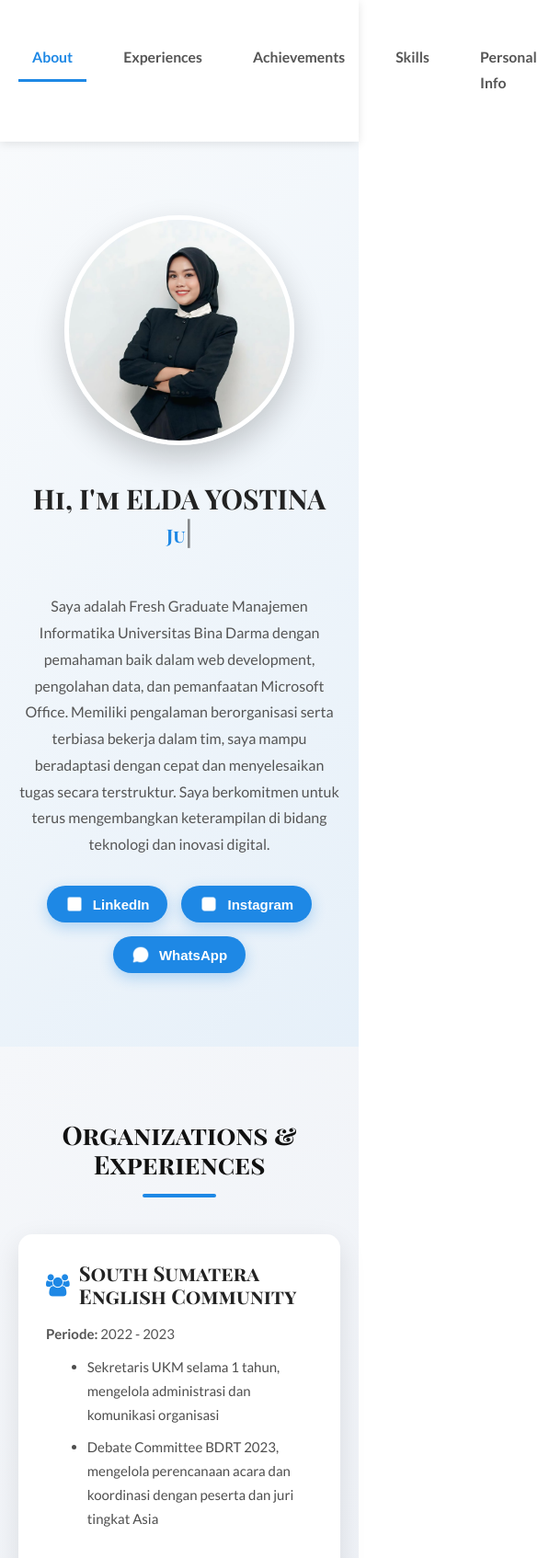
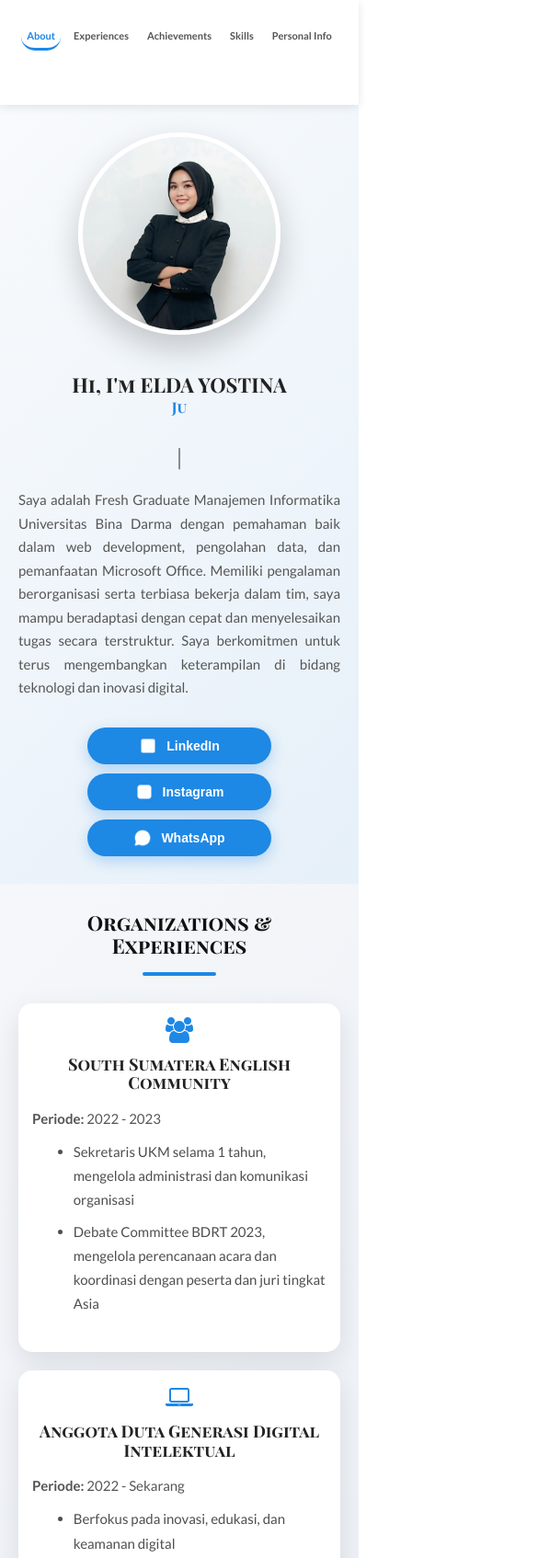
Before and after one commit to Eldayostina/CV-Elda-Yostina, a plain HTML site: page index.html in a window 390 px wide. Shown: the top 1694 px of the page at 92% size, 585 px wide, since content can reach past the window. Drawn offline with Linux system fonts and the light colour scheme.

Commit message:
Update index.html
Portofolio Elda Yostina

```diff
--- a/index.html
+++ b/index.html
@@ -293,8 +293,8 @@
     }
 
     .ach-image {
-    flex: 0 0 40%; /* Reduced image container size */
-    min-height: 200px; /* Reduced minimum height */
+      flex: 0 0 40%;
+      min-height: 200px;
       position: relative;
       display: flex;
       align-items: center;
@@ -307,7 +307,7 @@
 
     .ach-image img {
       max-width: 100%;
-    max-height: 180px; /* Fixed height for consistency */
+      max-height: 180px;
       width: auto;
       object-fit: contain;
       transition: transform 0.3s ease;
@@ -328,29 +328,6 @@
       padding: 6px 12px;
       border-radius: 15px;
       font-size: 11px;
-  }
-
-  @media (max-width: 992px) {
-    .ach-card {
-      flex-direction: column;
-    }
-
-    .ach-image {
-      width: 80%;
-      margin: 0 auto 15px;
-      order: -1;
-    }
-  }
-
-  @media (max-width: 576px) {
-    .ach-image {
-      width: 100%;
-      min-height: 150px;
-    }
-
-    .ach-image img {
-      max-height: 140px;
-    }
     }
 
     .doc-link i {
@@ -397,73 +374,6 @@
       font-size: 16px;
     }
 
-    /* Responsive */
-    @media (max-width: 992px) {
-      .about-container {
-        flex-direction: column;
-        text-align: center;
-        gap: 40px;
-      }
-
-      .about-photo {
-        flex: 0 0 auto;
-      }
-
-      .contact-buttons {
-        justify-content: center;
-      }
-
-      .ach-card {
-        flex-direction: column;
-      }
-
-      .ach-image {
-        min-height: 250px;
-        order: -1;
-      }
-    }
-
-    @media (max-width: 768px) {
-      .section-title {
-        font-size: 30px;
-        margin-bottom: 40px;
-      }
-
-      .about-text h2 {
-        font-size: 36px;
-      }
-
-      #typed {
-        font-size: 24px;
-      }
-
-      .btn-contact {
-        padding: 10px 20px;
-      }
-
-      .exp-grid {
-        grid-template-columns: 1fr;
-      }
-    }
-
-    @media (max-width: 576px) {
-      .about-photo img {
-        width: 250px;
-        height: 250px;
-      }
-
-      .about-text h2 {
-        font-size: 30px;
-      }
-
-      #typed {
-        font-size: 20px;
-      }
-
-      .section-title {
-        font-size: 28px;
-      }
-    }
     /* Skills Section */
     .skills {
       background: linear-gradient(135deg, #f5f7fa 0%, #e4e9f2 100%);
@@ -538,11 +448,6 @@
       color: #2e7d32;
     }
 
-  @media (max-width: 768px) {
-    .skills-grid {
-      grid-template-columns: 1fr;
-    }
-  }
     /* Personal Info Section */
     .personal-info {
       background: linear-gradient(135deg, #f5f7fa 0%, #e4e9f2 100%);
@@ -675,7 +580,57 @@
       box-shadow: 0 5px 15px rgba(56, 142, 60, 0.4);
     }
 
+    /* Mobile Navigation Styles */
     @media (max-width: 992px) {
+      .navbar.item-nav ul {
+        flex-wrap: wrap;
+        justify-content: center;
+        gap: 15px !important;
+        padding: 10px 0;
+      }
+
+      .navbar.item-nav ul li a {
+        padding: 8px 12px;
+        font-size: 14px;
+      }
+    }
+
+    /* Mobile Responsive Styles */
+    @media (max-width: 992px) {
+      section {
+        padding: 60px 15px;
+        min-height: auto;
+      }
+
+      .about-container {
+        flex-direction: column;
+        text-align: center;
+        gap: 40px;
+      }
+
+      .about-photo {
+        flex: 0 0 auto;
+      }
+
+      .contact-buttons {
+        justify-content: center;
+      }
+
+      .ach-card {
+        flex-direction: column;
+      }
+
+      .ach-image {
+        width: 80%;
+        margin: 0 auto 15px;
+        order: -1;
+        min-height: 180px;
+      }
+
+      .ach-image img {
+        max-height: 160px;
+      }
+
       .info-wrapper {
         flex-direction: column;
         gap: 40px;
@@ -692,9 +647,140 @@
     }
 
     @media (max-width: 768px) {
+      /* Navigation adjustments */
+      .main-nav {
+        padding: 10px 0;
+      }
+
+      .navbar.item-nav ul {
+        gap: 10px !important;
+      }
+
+      .navbar.item-nav ul li a {
+        padding: 6px 10px;
+        font-size: 13px;
+        border-radius: 15px;
+      }
+
+      /* Section adjustments */
+      section {
+        padding: 40px 15px;
+      }
+
+      .section-title {
+        font-size: 28px;
+        margin-bottom: 30px;
+      }
+
+      /* About section mobile */
+      .about-text h2 {
+        font-size: 32px;
+        text-align: center;
+        margin-bottom: 20px;
+      }
+
+      #typed {
+        font-size: 22px;
+        min-height: 50px;
+        text-align: center;
+        display: block;
+      }
+
+      .about-text p {
+        text-align: justify;
+        font-size: 15px;
+        line-height: 1.7;
+      }
+
+      .contact-buttons {
+        justify-content: center;
+        gap: 12px;
+      }
+
+      .btn-contact {
+        padding: 10px 18px;
+        font-size: 14px;
+        flex: 1;
+        max-width: 140px;
+        justify-content: center;
+      }
+
+      /* Experience cards mobile */
+      .exp-grid {
+        grid-template-columns: 1fr;
+        gap: 20px;
+      }
+
+      .exp-card {
+        padding: 20px;
+      }
+
+      .exp-card h3 {
+        font-size: 18px;
+        text-align: center;
+        flex-direction: column;
+        gap: 8px;
+      }
+
+      .exp-card h3 i {
+        font-size: 28px;
+        margin-bottom: 5px;
+      }
+
+      /* Achievement cards mobile */
+      .ach-grid {
+        gap: 25px;
+      }
+
+      .ach-card {
+        flex-direction: column;
+      }
+
+      .ach-image {
+        width: 100%;
+        margin: 0 0 15px 0;
+        min-height: 150px;
+        order: -1;
+      }
+
+      .ach-image img {
+        max-height: 140px;
+      }
+
+      .ach-content {
+        padding: 20px;
+        text-align: center;
+      }
+
+      .ach-title {
+        font-size: 20px;
+      }
+
+      .ach-desc {
+        text-align: justify;
+        line-height: 1.6;
+      }
+
+      /* Skills section mobile */
+      .skills-grid {
+        grid-template-columns: 1fr;
+        gap: 20px;
+      }
+
+      .skills-card {
+        padding: 20px;
+        text-align: center;
+      }
+
+      .skill-badges {
+        justify-content: center;
+      }
+
+      /* Personal info mobile */
       .info-grid {
         flex-direction: column;
         gap: 20px;
+        margin: 30px 0;
       }
 
       .action-buttons {
@@ -705,23 +791,117 @@
       .btn-download,
       .btn-contact-me {
         justify-content: center;
+        width: 100%;
+        text-align: center;
       }
     }
 
     @media (max-width: 576px) {
+      /* Ultra mobile adjustments */
+      .navbar.item-nav ul {
+        gap: 8px !important;
+      }
+
+      .navbar.item-nav ul li a {
+        padding: 5px 8px;
+        font-size: 12px;
+      }
+
+      .about-photo img {
+        width: 220px;
+        height: 220px;
+      }
+
+      .about-text h2 {
+        font-size: 26px;
+        line-height: 1.3;
+      }
+
+      #typed {
+        font-size: 18px;
+      }
+
+      .section-title {
+        font-size: 24px;
+      }
+
+      .contact-buttons {
+        flex-direction: column;
+        align-items: center;
+        gap: 10px;
+      }
+
+      .btn-contact {
+        width: 200px;
+        max-width: none;
+      }
+
       .profile-img {
-      max-width: 250px;
+        max-width: 200px;
       }
 
       .info-item {
         padding: 15px;
         gap: 15px;
+        flex-direction: column;
+        text-align: center;
       }
 
       .info-item i {
         font-size: 20px;
         width: 36px;
         height: 36px;
+      }
+
+      .exp-card,
+      .ach-content,
+      .skills-card {
+        padding: 15px;
+      }
+
+      .ach-title {
+        font-size: 18px;
+      }
+    }
+
+    @media (max-width: 480px) {
+      /* Extra small screens */
+      section {
+        padding: 30px 10px;
+      }
+
+      .section-container {
+        padding: 0 10px;
+      }
+
+      .about-text h2 {
+        font-size: 22px;
+      }
+
+      #typed {
+        font-size: 16px;
+      }
+
+      .section-title {
+        font-size: 22px;
+      }
+
+      .navbar.item-nav ul li a {
+        padding: 4px 6px;
+        font-size: 11px;
+      }
+    }
+
+    /* Smooth scrolling */
+    html {
+      scroll-behavior: smooth;
+    }
+
+    /* Fix for very small screens landscape */
+    @media (max-height: 500px) and (orientation: landscape) {
+      section {
+        min-height: auto;
+        padding: 40px 20px;
       }
     }
   </style>
```
Lines whose indentation alone changed are shown as unchanged.
